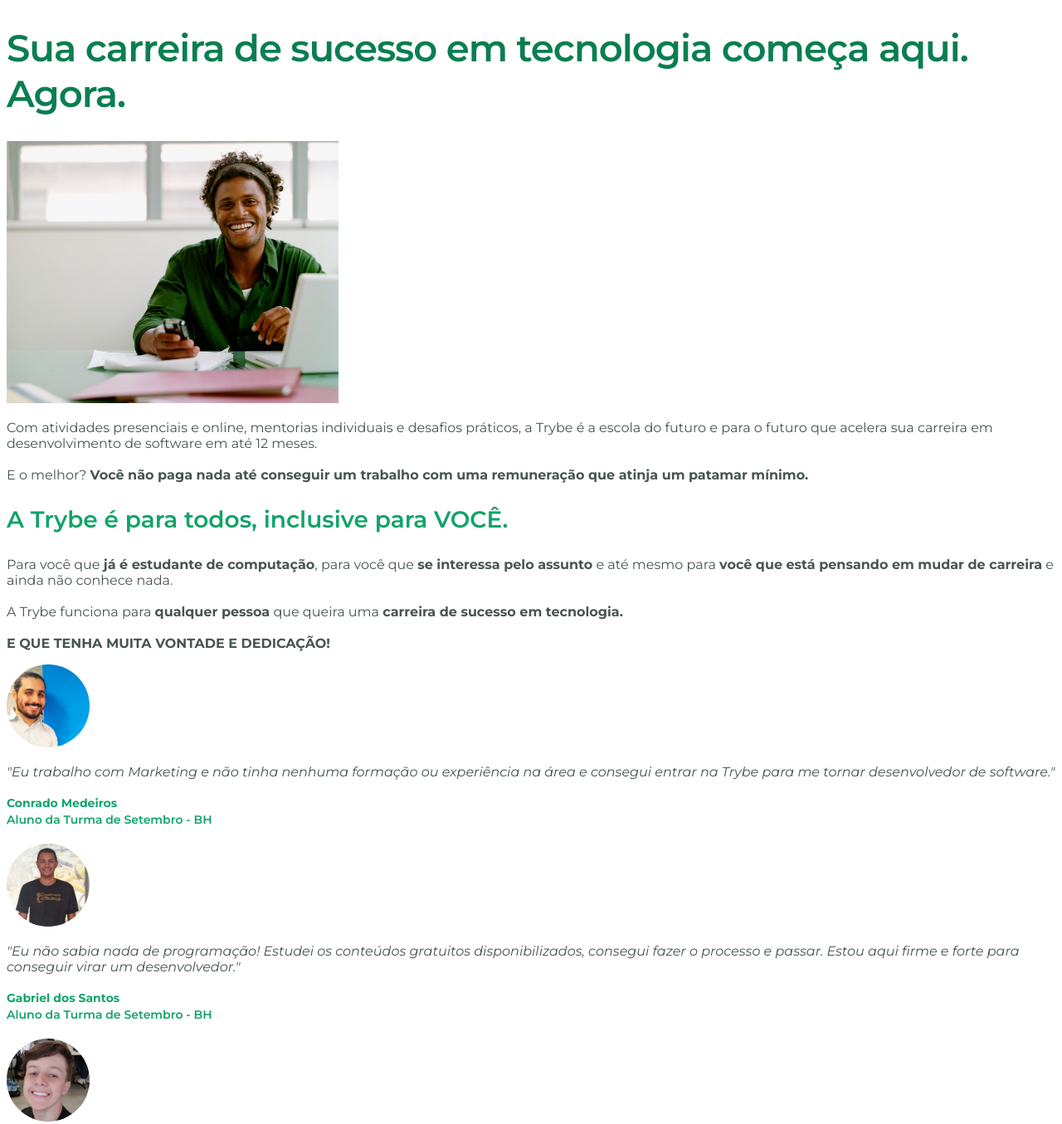
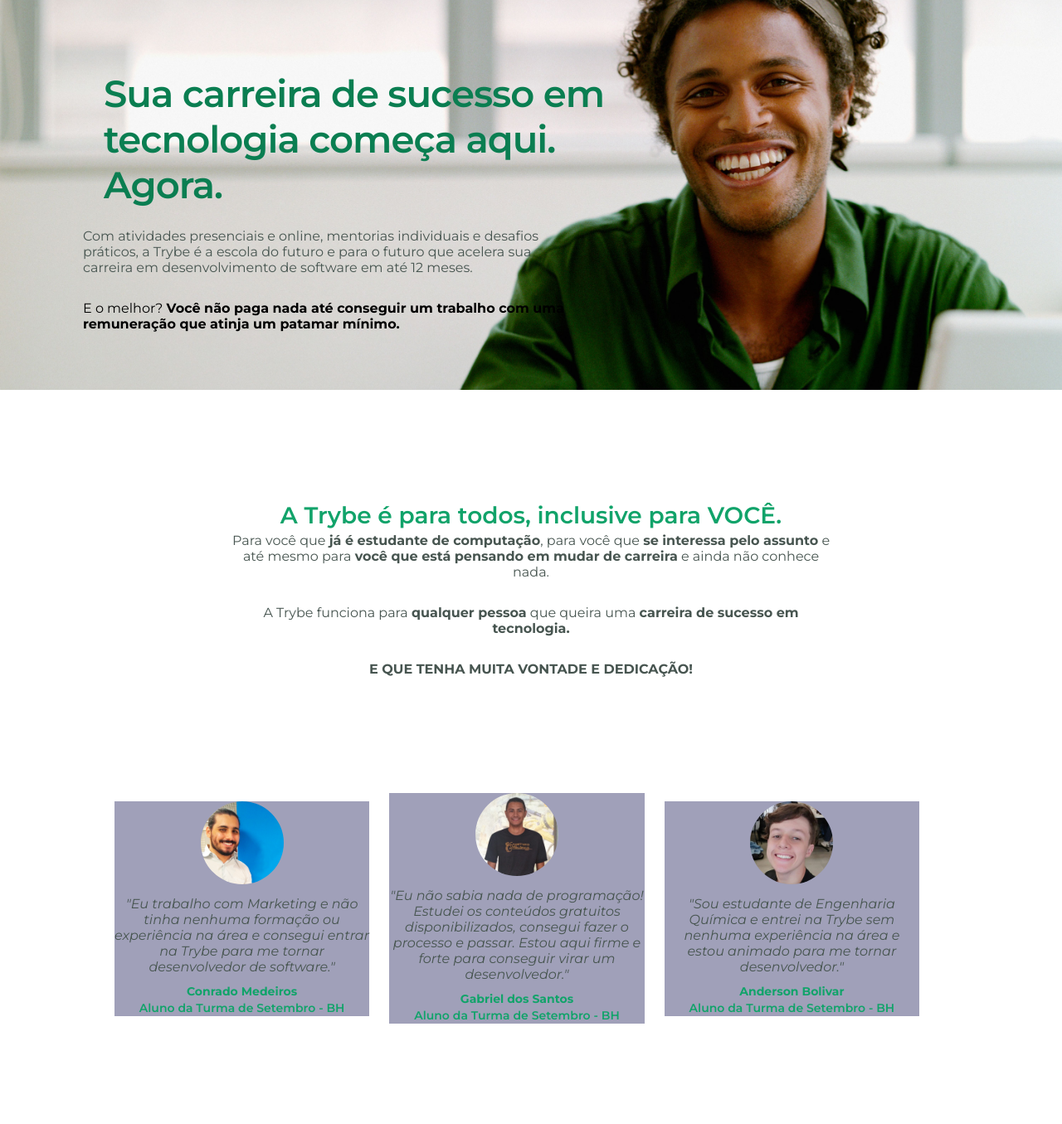
Before and after one commit to jhonathancs/copiaPaginaTrybe, a plain HTML site: page index.html in a window 1280 px wide. Shown: the top 1355 px of the page at 83% size. Drawn offline with Linux system fonts and the light colour scheme.

Commit message:
comit 20/06
atualizacao da pagina

```diff
--- a/index.html
+++ b/index.html
@@ -9,82 +9,47 @@
       href="https://fonts.googleapis.com/css2?family=Montserrat:ital,wght@0,100;0,200;0,300;0,400;0,500;0,600;0,700;0,800;0,900;1,100;1,200;1,300;1,400;1,500;1,600;1,700;1,800;1,900&display=swap"
       rel="stylesheet"
     />
-    <style>
-      body {
-        font-family: Montserrat, sans-serif;
-      }
-
-      p, li {
-        font-size: 16px;
-        color: #475550;
-      }
-
-      .trybe-green {
-        color: #11a36a;
-      }
-
-      #main-title {
-        color: #0a7e51;
-        line-height: 55px;
-        font-weight: 600;
-        font-size: 45px;
-        letter-spacing: -1px;
-      }
-
-      .section-title {
-        line-height: 42px;
-        font-weight: 600;
-        font-size: 28px;
-      }
-
-      .testimonial-name {
-        color: #11a36a;
-        line-height: 20px;
-        font-weight: 600;
-        font-size: 14px;
-      }
-
-      .picture {
-        border-radius: 100%;
-      }
-
-      .button {
-          color: #fff;
-          background-color: #11a36a;
-          padding: 15px 30px;
-          border-radius: 4px;
-          font-size: 16px;
-          line-height: 20px;
-          font-weight: 700;
-          text-decoration: none;
-      }
-
-    </style>
+    <link rel="stylesheet" href="style.css">
   </head>
   <body>
-    <h1 id="main-title">Sua carreira de sucesso em tecnologia começa aqui. Agora.</h1>
-    <img src="images/smiling-image.jpeg" alt="Foto de um homem sorrindo" width="400px">
+    <div class="header">
+      <div class="header-content">
+        <h1 class="main-title">Sua carreira de sucesso em tecnologia começa aqui. Agora.</h1>
+        <div class="header-text">
           <p>
             Com atividades presenciais e online, mentorias individuais e desafios práticos, a Trybe é a escola do futuro e para o futuro que acelera sua carreira em desenvolvimento de software em até 12 meses.
-      <br><br>
+          </p>
             E o melhor? <strong>Você não paga nada até conseguir um trabalho com uma remuneração que atinja um patamar mínimo.</strong>
           </p>
+        </div>
+      </div>
+    </div>
+    <div class="market">
       <h2 class="trybe-green section-title">A Trybe é para todos, inclusive para VOCÊ.</h2>
+      <div class="market-text">
         <p>
         Para você que <strong>já é estudante de computação</strong>, para você que <strong>se interessa pelo assunto</strong> e até mesmo para <strong>você que está pensando em mudar de carreira</strong> e ainda não conhece nada.
-      <br><br>
+        </p>
+        <p>
         A Trybe funciona para <strong>qualquer pessoa</strong> que queira uma <strong>carreira de sucesso em tecnologia.</strong>
-      <br><br>
+        </p>
+        <p>
         <strong>E QUE TENHA MUITA VONTADE E DEDICAÇÃO!</strong>
         </p>
-    <img class="picture" src="images/conrado-medeiros.png" alt="Foto de Conrado Medeiros" width="100px">
+      </div>
+    </div>
+    <div class="student-testimonial">
+      <div class="student-container">
+        <img class="picture" src="images/conrado-medeiros.png" alt="Conrado Medeiros" width="100px">
         <p>
         <em>"Eu trabalho com Marketing e não tinha nenhuma formação ou experiência na área e consegui entrar na Trybe para me tornar desenvolvedor de software."</em> <br>
         </p>
         <h4 class="trybe-green testimonial-name">
-      <strong>Conrado Medeiros</strong> <br>
+        <strong>Conrado Medeiros</strong><br>
         Aluno da Turma de Setembro - BH
         </h4>
+      </div>
+      <div class="student-container">
         <img class="picture" src="images/gabriel-dos-santos.png" alt="Foto de Gabriel dos Santos" width="100px">
         <p>
           <em>"Eu não sabia nada de programação! Estudei os conteúdos gratuitos disponibilizados, consegui fazer o processo e passar. Estou aqui firme e forte para conseguir virar um desenvolvedor."</em> <br>
@@ -93,6 +58,8 @@
           <strong>Gabriel dos Santos</strong> <br>
           Aluno da Turma de Setembro - BH
         </h4>
+      </div>
+      <div class="student-container">
         <img class="picture" src="images/anderson-bolivar.png" alt="Foto de Anderson Bolivar" width="100px">
           <p>
           <em>"Sou estudante de Engenharia Química e entrei na Trybe sem nenhuma experiência na área e estou animado para me tornar desenvolvedor."</em> <br>
@@ -101,6 +68,11 @@
           <strong>Anderson Bolivar</strong> <br>
           Aluno da Turma de Setembro - BH
         </h4>
+        </div>
+      </div>
+    </div>
+    <div class="learning">
+      <div class="learning-left"></div>
         <h2 class="trybe-green section-title">Quem somos e por que estamos aqui?</h2>
     <img class="picture" src="images/matheus-goyas.jpeg" alt="Matheus Goyas" width="100px">
     <p>
--- /dev/null
+++ b/style.css
@@ -0,0 +1,110 @@
+* {
+    margin: 0;
+    padding: 0;
+}
+
+body {
+    font-family: Montserrat, sans-serif;
+  }
+
+  p, li {
+    font-size: 16px;
+    color: #475550;
+  }
+
+  .trybe-green {
+    color: #11a36a;
+  }
+
+  .main-title {
+    color: #0a7e51;
+    line-height: 55px;
+    font-weight: 600;
+    font-size: 45px;
+    letter-spacing: -1px;
+    margin: 25px;
+  }
+
+  .section-title {
+    line-height: 42px;
+    font-weight: 600;
+    font-size: 28px;
+    margin-top: 60px;
+  }
+
+  .testimonial-name {
+    color: #11a36a;
+    line-height: 20px;
+    font-weight: 600;
+    font-size: 14px;
+  }
+
+  .picture {
+    border-radius: 100%;
+  }
+
+  .button {
+      color: #fff;
+      background-color: #11a36a;
+      padding: 15px 30px;
+      border-radius: 4px;
+      font-size: 16px;
+      line-height: 20px;
+      font-weight: 700;
+      text-decoration: none;
+  }
+
+  .header {
+      background-image: url('images/smiling-image.jpeg');
+      background-size: cover;
+      padding: 60px 30px 40px 30px;
+      background-position: 50% 25%;
+  }
+
+  .header-content {
+      max-width: 60%;
+      margin-left: 70px;
+  }
+
+  .header-text {
+      max-width: 80%;
+      text-align: left;
+  }
+
+  .header-text p {
+      margin-bottom: 30px;
+  }
+
+  .market {
+      padding: 70px 30px;
+      text-align: center;
+  }
+
+  .market-text {
+      max-width: 60%;
+      margin: auto;
+  }
+
+  .market-text p {
+    margin-bottom: 30px;
+  }
+
+  .student-testimonial {
+    padding: 30px 70px 90px 70px;
+    width: 80%;
+    margin: auto;
+    /* background color: chocolate */
+  }
+
+  .student-container {
+      width: 30%;
+      text-align: center;
+      margin: 10px;
+      display: inline-block;
+      vertical-align: middle;
+      background-color: rgba(149, 149, 177, 0.89);
+  }
+
+  .student-container p {
+      margin: 10px 0;
+  }
```
Lines whose indentation alone changed are shown as unchanged.
